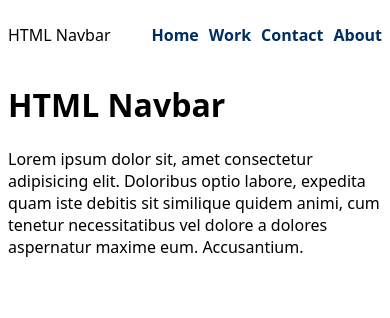
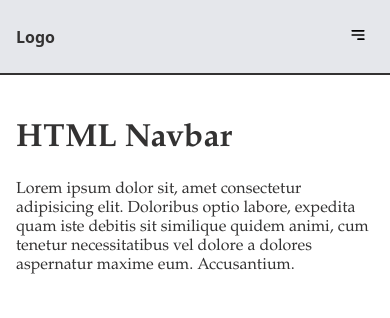
Before and after one commit to marcel-epp/html_navbar, a plain HTML site: page index.html in a window 390 px wide. Drawn offline with Linux system fonts and the light colour scheme.

Commit message:
add javascript and responsive

```diff
--- a/assets/css/main.css
+++ b/assets/css/main.css
@@ -1,8 +1,8 @@
 :root {
-  --max-width: 1200px;
-  --margin-center: auto;
-  --link-color: #002d62;
-  --link-color-hover: #176b87;
+  --primary-color: #e5e7eb;
+  --secondary-color: #333232;
+  --third-color: #f15156;
+  --max-width: 800px;
 }
 
 *,
@@ -11,54 +11,97 @@
   box-sizing: border-box;
 }
 
-a {
-  color: var(--link-color);
+.body {
+  color: var(--secondary-color);
+  font-family: "Iowan Old Style", "Palatino Linotype", "URW Palladio L", P052, serif;
+  font-weight: normal;
+  margin: 0;
 }
 
-.flex {
-  display: flex;
+.header {
+  background-color: var(--primary-color);
+  border-bottom: 1px solid var(--secondary-color);
 }
 
-.flex-wrap {
-  flex-wrap: wrap;
+.navbar {
+  font-family: system-ui, -apple-system, BlinkMacSystemFont, "Segoe UI", Roboto, Oxygen, Ubuntu, Cantarell, "Open Sans",
+    "Helvetica Neue", sans-serif;
+  display: flex;
+  flex-direction: column;
+  max-width: var(--max-width);
+  margin: auto;
 }
 
-.flex-center-items {
+.navbar__brand {
+  display: flex;
   align-items: center;
+  justify-content: space-between;
+  border-bottom: 1px solid var(--secondary-color);
 }
 
-.flex-justify-between {
-  justify-content: space-between;
+.navbar__brand__logo {
+  font-weight: 600;
 }
 
-.flex-gap-10 {
-  gap: 10px;
+.navbar__brand__button {
+  background-color: var(--primary-color);
+  border-width: 0;
+  cursor: pointer;
 }
 
-body {
-  font-family: system-ui, -apple-system, BlinkMacSystemFont, "Segoe UI", Roboto, Oxygen, Ubuntu, Cantarell, "Open Sans",
-    "Helvetica Neue", sans-serif;
-  margin: 20;
+.navbar__brand__button__image {
+  width: 1.5em;
 }
 
-.header-inner {
-  max-width: var(--max-width);
-  margin: var(--margin-center);
+.navbar__brand,
+.main,
+.navbar__menu__item__link {
+  padding: 1.5em 1em;
 }
 
-.navbar > ul {
+.navbar__menu {
+  display: none;
+  flex-direction: column;
+  margin: 0;
+  padding-left: 0;
   list-style-type: none;
-  padding-left: 0;
 }
 
-.navbar-link {
-  cursor: pointer;
+.navbar__menu__item__link {
+  font-weight: 600;
+  display: block;
+  color: var(--secondary-color);
   text-decoration: none;
-  font-weight: 700;
 }
 
-.navbar-link:hover,
-.navbar-link:focus {
-  color: var(--link-color-hover);
-  transition: all 300ms ease-in-out;
+.navbar__menu__item__link:hover,
+.navbar__menu__item__link:focus {
+  color: var(--third-color);
+  transition: 300ms ease-in-out;
 }
+
+.main {
+  max-width: var(--max-width);
+  margin: auto;
+}
+
+@media only screen and (min-width: 600px) {
+  .navbar {
+    flex-direction: row;
+    justify-content: space-between;
+  }
+  .navbar__menu {
+    display: flex;
+    flex-direction: row;
+  }
+  .navbar__brand {
+    border-bottom: none;
+    border-bottom: none;
+  }
+  .navbar__brand__button {
+    display: none;
+  }
+  .navbar__menu__item__link {
+    padding: 1.7em 1em;
+  }
+}
--- /dev/null
+++ b/assets/javascript/main.js
@@ -0,0 +1,20 @@
+const header = document.querySelector('[data-js="header"]');
+const navbarMenu = document.querySelector('[data-js="navbar__menu"]');
+const navbarBrandToggle = document.querySelector('[data-js="navbar__brand__button"]');
+
+window.addEventListener("resize", () => {
+  if (window.innerWidth > 600) {
+    navbarMenu.style.display = "flex";
+    navbarMenu.style.borderBottom = "none";
+  } else {
+    navbarMenu.style.display = "none";
+  }
+});
+
+navbarBrandToggle.addEventListener("click", () => {
+  if (window.getComputedStyle(navbarMenu).display === "none") {
+    navbarMenu.style.display = "flex";
+  } else {
+    navbarMenu.style.display = "none";
+  }
+});
--- a/index.html
+++ b/index.html
@@ -4,28 +4,40 @@
     <meta charset="UTF-8" />
     <meta name="viewport" content="width=device-width, initial-scale=1.0" />
     <link rel="stylesheet" href="./assets/css/main.css" />
+    <script src="/assets/javascript/main.js" defer></script>
     <title>HTML | Hello World!</title>
   </head>
-  <body>
-    <header class="header">
-      <div class="header-inner flex flex-wrap flex-center-items flex-justify-between">
-        <div>
-          <span>HTML Navbar</span>
+  <body class="body">
+    <header class="header" data-js="header">
+      <nav class="navbar">
+        <div class="navbar__brand">
+          <span class="navbar__brand__logo">Logo</span>
+          <button class="navbar__brand__button" type="button" data-js="navbar__brand__button">
+            <img class="navbar__brand__button__image" src="/assets/images/menu_toggle.svg" alt="Menu Toggle" />
+          </button>
         </div>
-        <nav class="navbar">
-          <ul class="flex flex-wrap flex-gap-10">
-            <li><a class="navbar-link" href="#">Home</a></li>
-            <li><a class="navbar-link" href="#">Work</a></li>
-            <li><a class="navbar-link" href="#">Contact</a></li>
-            <li><a class="navbar-link" href="#">About</a></li>
+        <ul class="navbar__menu" data-js="navbar__menu">
+          <li class="navbar__menu__item">
+            <a class="navbar__menu__item__link" href="#">Home</a>
+          </li>
+          <li class="navbar__menu__item">
+            <a class="navbar__menu__item__link" href="#">Work</a>
+          </li>
+          <li class="navbar__menu__item">
+            <a class="navbar__menu__item__link" href="#">Contact</a>
+          </li>
+          <li class="navbar__menu__item">
+            <a class="navbar__menu__item__link" href="#">About</a>
+          </li>
         </ul>
       </nav>
-      </div>
     </header>
+    <main class="main">
       <h1>HTML Navbar</h1>
       <p>
         Lorem ipsum dolor sit, amet consectetur adipisicing elit. Doloribus optio labore, expedita quam iste debitis sit
         similique quidem animi, cum tenetur necessitatibus vel dolore a dolores aspernatur maxime eum. Accusantium.
       </p>
+    </main>
   </body>
 </html>
```
Also changed, not shown: assets/images/menu_toggle.svg (added), 2 other files. Lines whose indentation alone changed are shown as unchanged.
